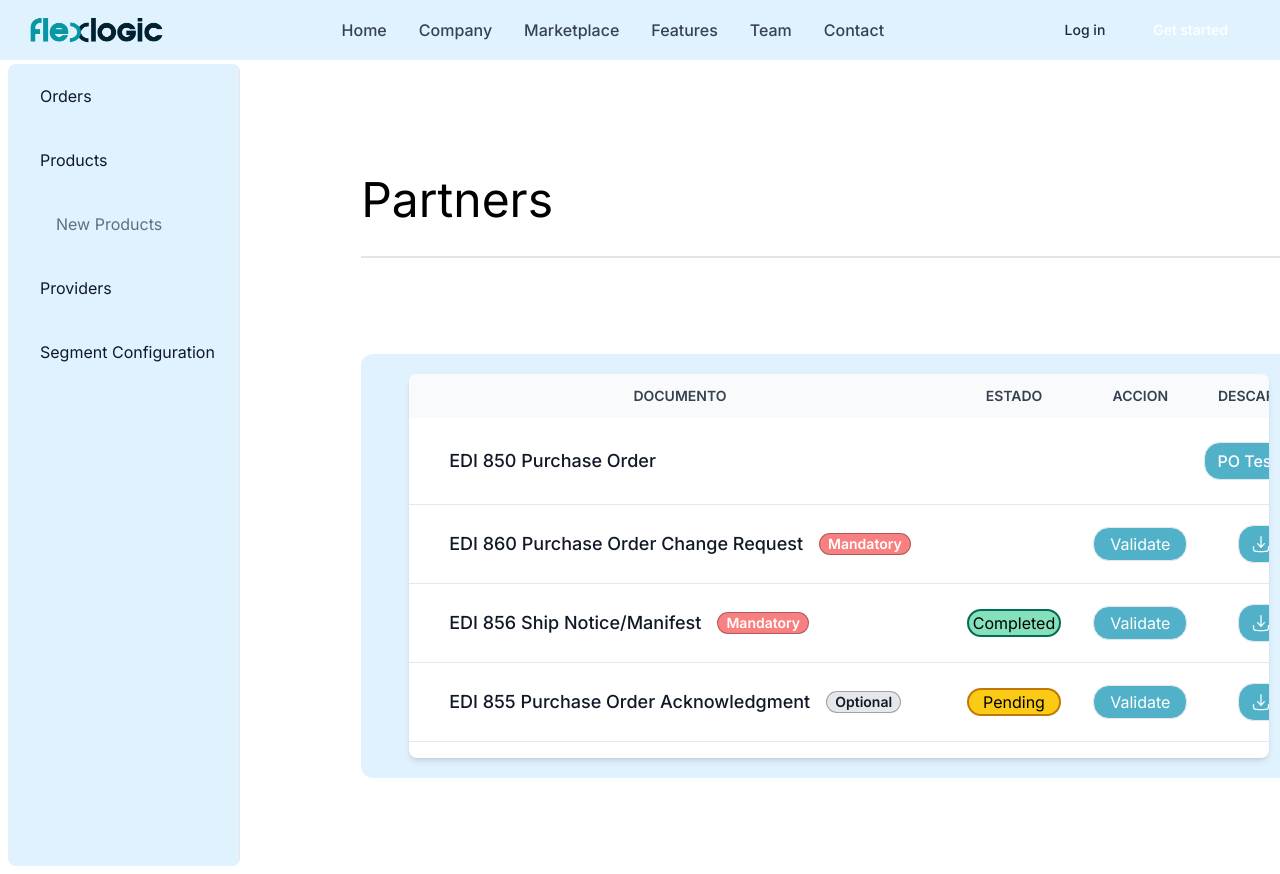
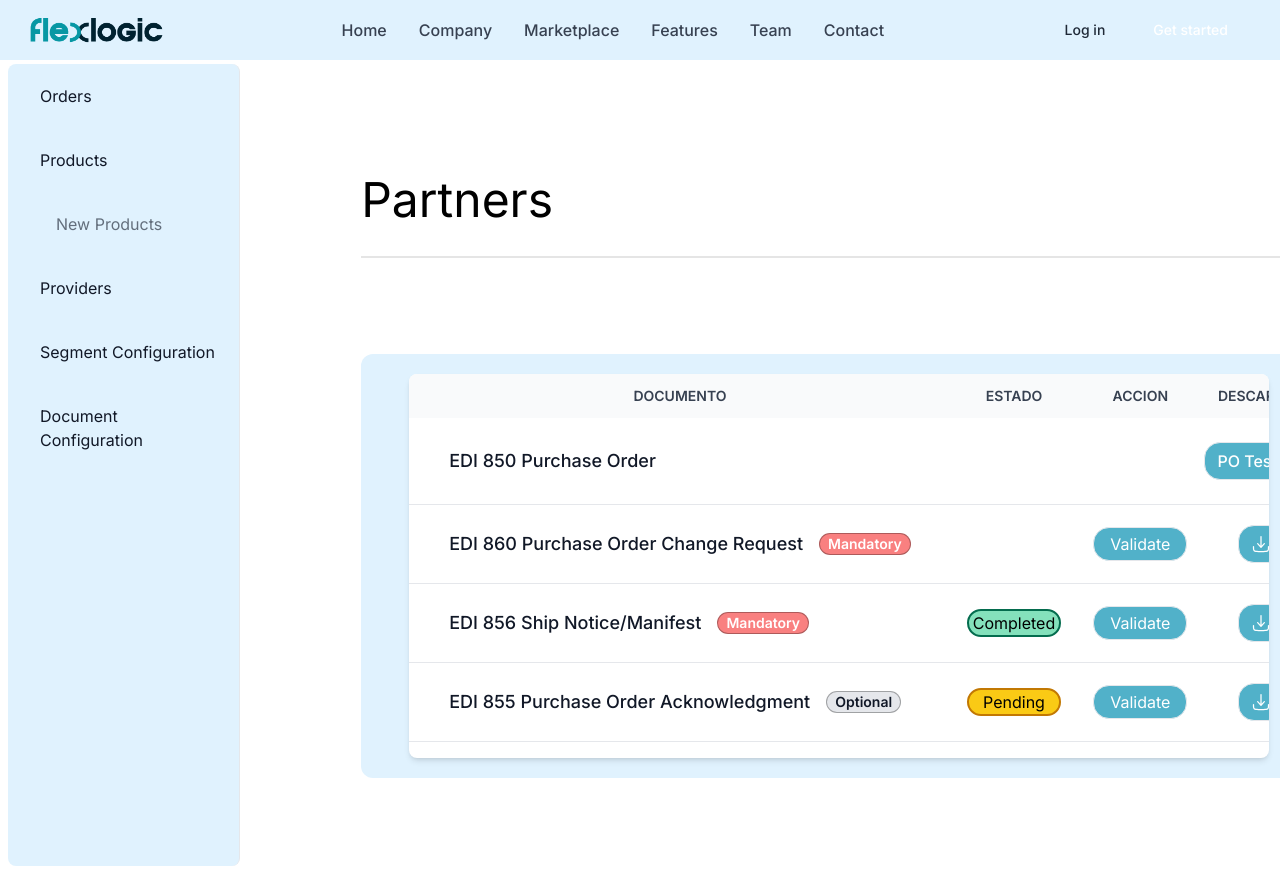
Before and after one commit to JulianJ-mtz/Pruebas_TC3005, a Next.js app: page /dashboard/orders in a window 1280 px wide. Shown: the top 874 px of the page. Built offline with nearby package versions, Linux system fonts and the light colour scheme.

Commit message:
added route to sidebar

```diff
--- a/src/app/routes/sidebarRoutes.ts
+++ b/src/app/routes/sidebarRoutes.ts
@@ -26,5 +26,6 @@ export const routes: RoutesSidebar[] = [
         new SidebarRoute("New Products", "products/new-product")
     ]),
     new SidebarRoute("Providers", "/dashboard/providers"),
-    new SidebarRoute("Segment Configuration", "/dashboard/configuration")
+    new SidebarRoute("Segment Configuration", "/dashboard/configuration"),
+    new SidebarRoute("Document Configuration", "/dashboard/document-configuration")
 ]
```
